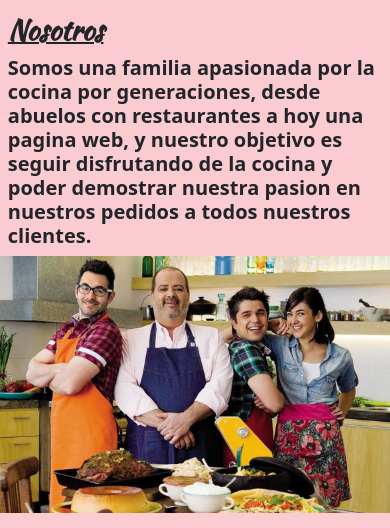
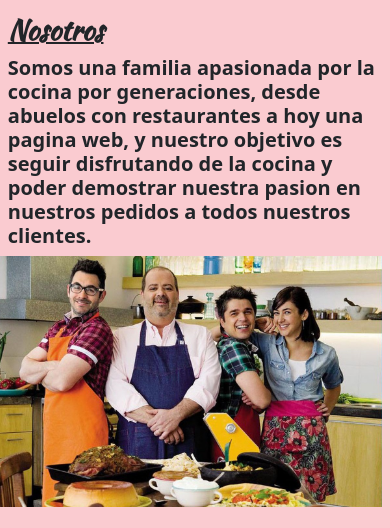
Before and after one commit to NahueCant/ProyectoCoder, a plain HTML site: page quienes_somos.html in a window 390 px wide. Shown: the part 316-844 px from the top of the page. Drawn offline with nearby package versions, Linux system fonts and the light colour scheme.

Commit message:
actualizacion responsive

```diff
--- a/css/style.css
+++ b/css/style.css
@@ -167,6 +167,9 @@ body {
 .blank {
   height: 8rem; }
 
+.familiaCocinera {
+  width: 400px; }
+
 @media only screen and (min-width: 767px) and (max-width: 1200px) {
   .commentSection {
     display: grid;
@@ -204,6 +207,8 @@ body {
   body section {
     margin: 2vw; }
   .hrDelicias {
+    width: 94vw; }
+  .hrPacks {
     width: 94vw; } }
 
 @media only screen and (max-width: 766px) {
@@ -230,14 +235,12 @@ body {
     height: 3rem; }
   .seccUno {
     margin: 2vw;
-    height: 32rem; }
+    height: 33rem; }
   .txt1 {
     width: 96vw; }
-  .img1 {
-    width: 24rem; }
   .seccDos {
     margin: 2vw;
-    height: 34rem; }
+    height: 36rem; }
   .map1 {
     width: 96vw; }
   .txt2 {
@@ -254,4 +257,6 @@ body {
   .hrDelicias {
     width: 94vw; }
   .hrPacks {
-    width: 94vw; } }
+    width: 94vw; }
+  .familiaCocinera {
+    width: 100vw; } }
--- a/quienes_somos.html
+++ b/quienes_somos.html
@@ -59,7 +59,7 @@
         </div>
         <!--Imagen Familia Cocinera-->
         <div class="img1 div">
-            <img src="media/familiacocinera.jpg" alt="Nosotros" title="Nosotros" width="400" >
+            <img class="familiaCocinera" src="media/familiacocinera.jpg" alt="Nosotros" title="Nosotros">
         </div>
         <br>
     </section>
```
